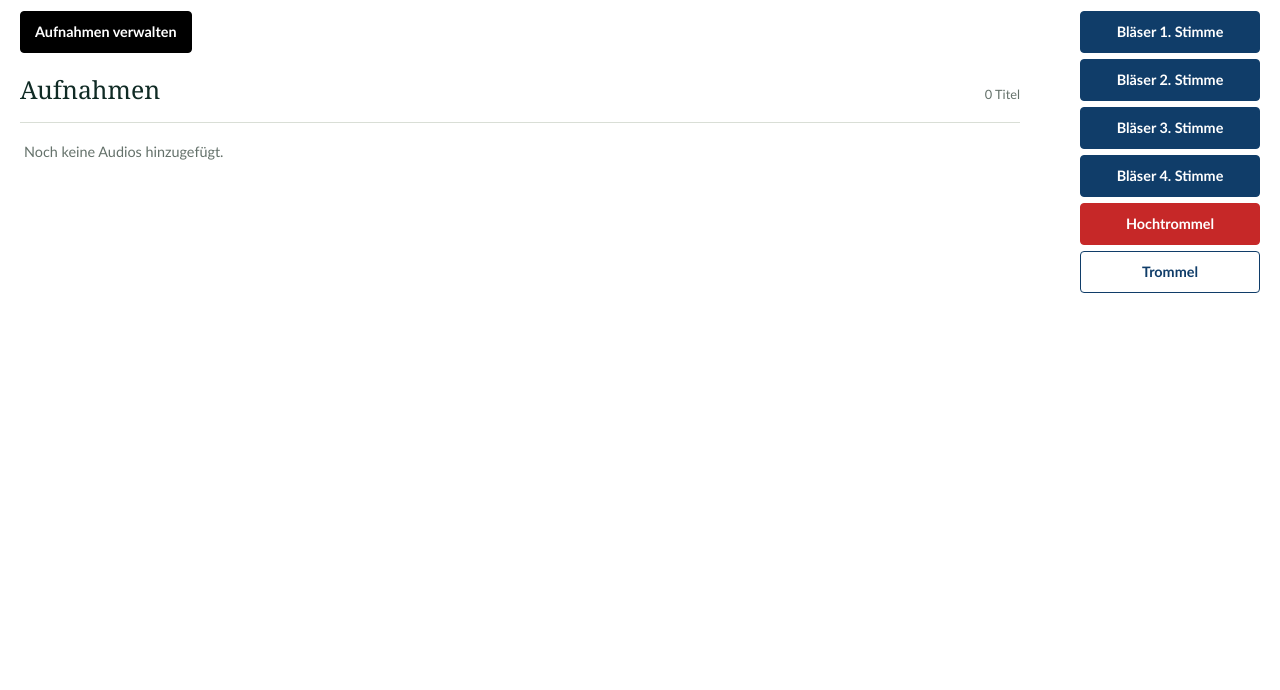
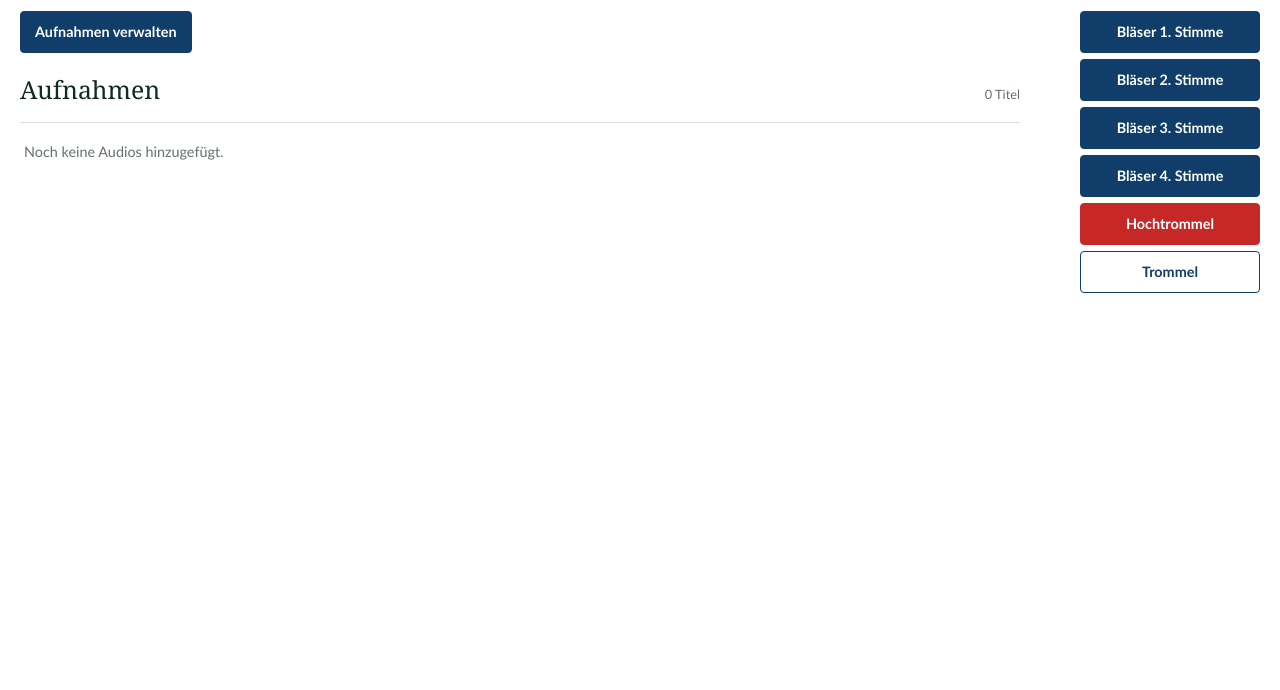
Before and after one commit to AndrxD09/Fanfarenzug-Neustrelitz-Seite, a website: page index.html in a window 1280 px wide. Shown: the part 110-800 px from the top of the page. Drawn offline with Linux system fonts and the light colour scheme; no server answers.

Commit message:
Mache testweise schwarze Buttonfarbe rückgängig

```diff
--- a/index.html
+++ b/index.html
@@ -152,12 +152,6 @@
 
     .action-primary {
       background: var(--button-color);
-      color: #fff;
-    }
-
-    #upload-button {
-      background: #000;
-      border-color: #000;
       color: #fff;
     }
 
```
